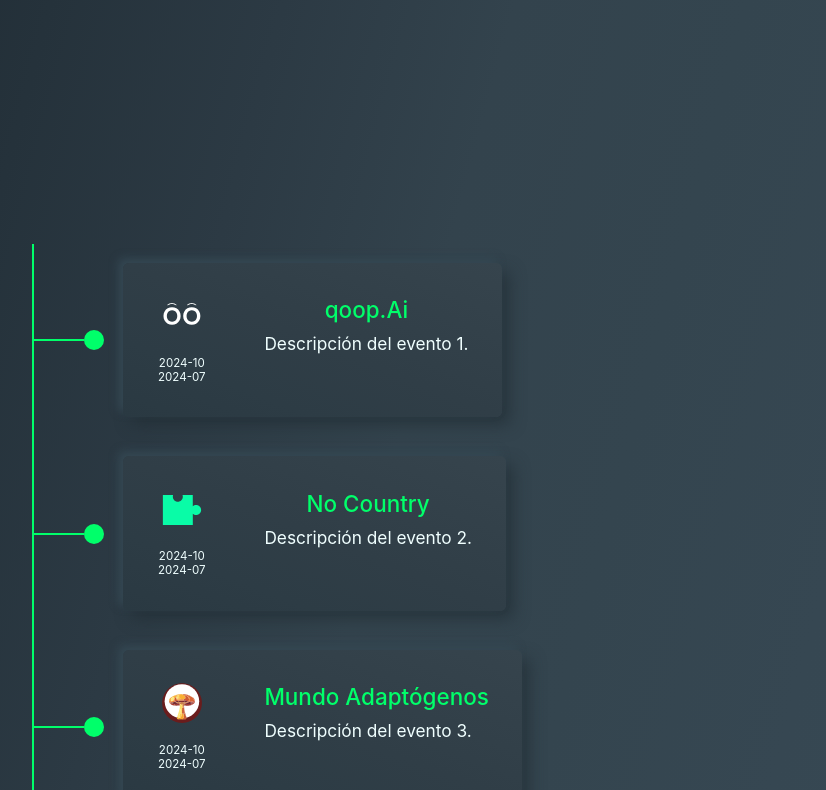
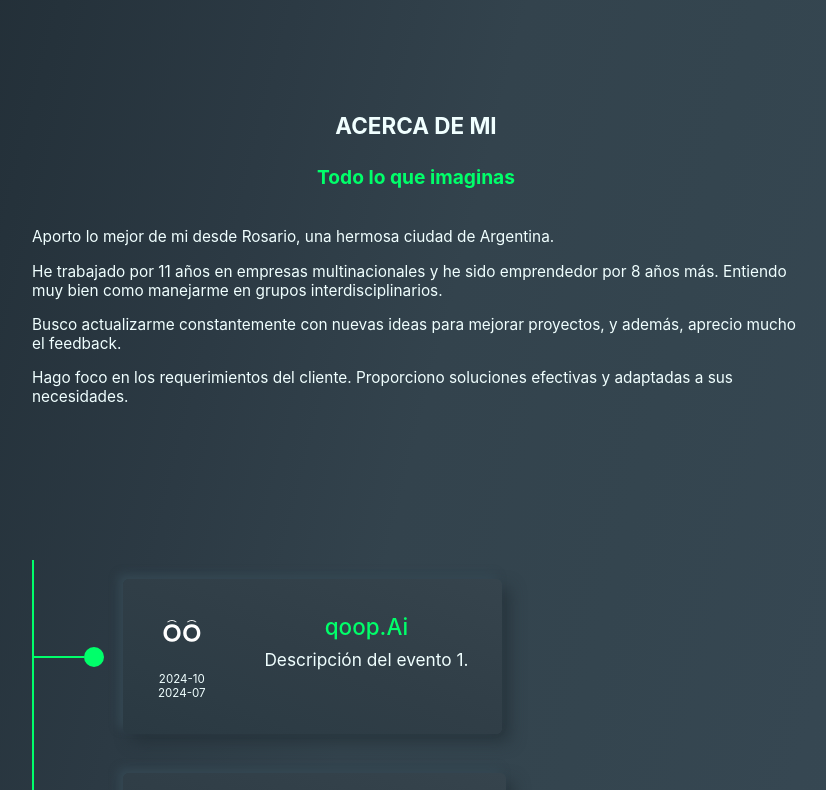
Before and after one commit to EmiLongo/portfolio, a React (Vite) app: page / in a window 1280 px wide. Shown: the part 710-1500 px from the top of the page, without its empty margins (224-1050 px from the left). Built offline with nearby package versions, Linux system fonts and the light colour scheme.

Commit message:
md AboutMeComponent - se actualiza con la estructura de languages

```diff
--- a/src/components/AboutMeComponent.jsx
+++ b/src/components/AboutMeComponent.jsx
@@ -5,14 +5,14 @@
   const { texts } = useContext(LanguageContext)
   return (
     <div className="aboutme">
-        <h3>{texts.aboutmeH3}</h3><i id="aboutMeSection"></i>
+        <h3>{texts.aboutme.h3}</h3><i id="aboutMeSection"></i>
         <div className="aboutme-text-container">
             <div className="aboutme-text">
-                <h4>{texts.aboutmeH4}<i>{texts.aboutmeH4I}</i></h4>
-                <p>{texts.aboutmeP1}</p>
-                <p>{texts.aboutmeP2}</p>
-                <p>{texts.aboutmeP3}</p>
-                <p>{texts.aboutmeP4}</p>
+                <h4>{texts.aboutme.h4}<i>{texts.aboutme.h4I}</i></h4>
+                <p>{texts.aboutme.p1}</p>
+                <p>{texts.aboutme.p2}</p>
+                <p>{texts.aboutme.p3}</p>
+                <p>{texts.aboutme.p4}</p>
             </div>
         </div>
     </div>
```
